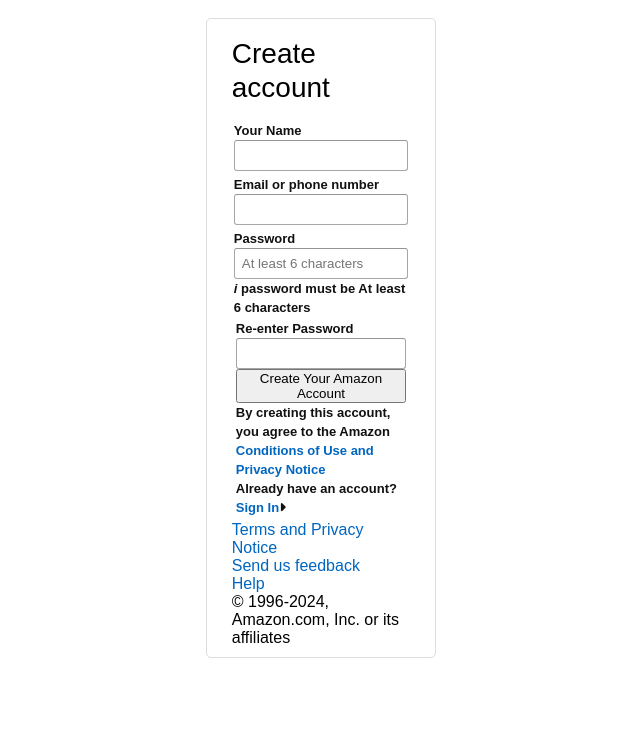
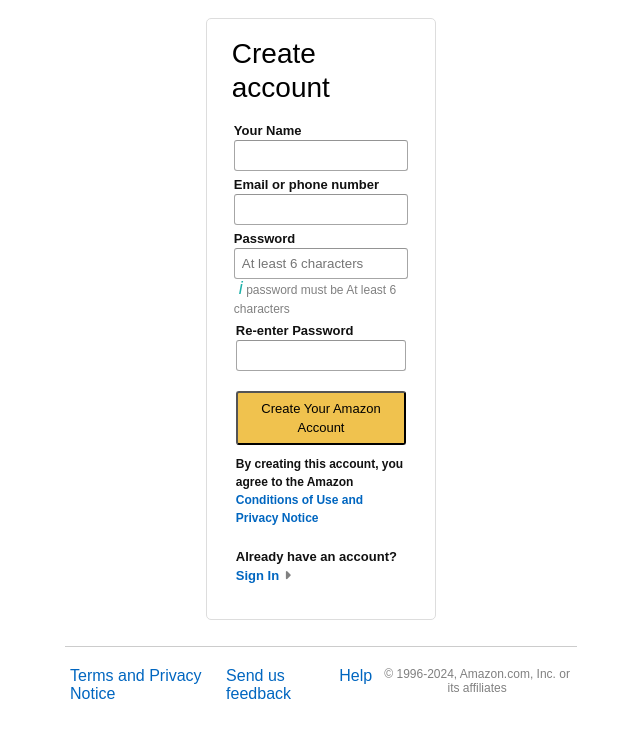
Before and after one commit to vkrs24/Amazon_PimeVideo_Clone, a plain HTML site: page signup.html in a window 1280 px wide. Shown: the part 55-792 px from the top of the page, without its empty margins (319-959 px from the left). Drawn offline with Linux system fonts and the light colour scheme; a script that the page names is missing; a web font is replaced by a local one.

Commit message:
Add files via upload

```diff
--- a/signup.css
+++ b/signup.css
@@ -6,7 +6,7 @@
     font-family: 'Amazon Ember', sans-serif;
     text-decoration: none;
 }
-.container{
+#container{
     display: flex;
     flex-direction: column;
     align-items: center;
@@ -35,7 +35,7 @@ img{
     padding:10px 25px;
     display: flex;
     flex-direction: column;
-    flex-wrap: warp;
+    flex-wrap: wrap;
     justify-content: space-evenly;
 }
 
@@ -74,4 +74,88 @@ input:focus {
     box-shadow: 0 1px 0 rgb(255, 255, 255 / 50%), 0 1px 0 rgb(0,0,0/7%) inset;
 }
 
+.logo > img{
+    padding: 20px;
+}
+
+.pass-label{
+    justify-content: space-between;
+}
+
+.warn{
+    font-size: 12px;
+    font-weight: 400;
+    color: gray;
+}
+
+.warn > span > i{
+    color: lightseagreen;
+    font-size: 18px;
+    font-family: "Amazon Ember", sans-serif;
+}
+
+.btn{
+    margin: 10px 0;
+}
+
+button {
+    padding: 6px;
+    border-radius: 3px;
+    width: 100%;
+    cursor: pointer;
+    background-color: linear-gradient(to bottom, #f7dfa5, #f0c14b);
+}
+.signup-btn {
+    margin: 10px 0 0;
+    background-color: #f0c24e;
+    font-size: 13px;
+    line-height: 19px;
+    border: 1px solid #a88734 #9c7e31 #846a29;
+}
+.terms > p {
+    font-size: 12px;
+    line-height: 1.5;
+    margin-top: 10px;
+}
+.keep-signin {
+    margin: 20px 0px;
+}
+
+.keep-signin > a,
+label{
+    font-size: 13px;
+}
+
+i{
+    padding-left: 5px;
+    color: gray;
+}
+
 /* Sign-up-end */
+
+/* Footer- started */
+.footer {
+    display: flex;
+    flex-direction: column;
+    padding: 15px 0 30px 0;
+    border-top: 1px solid #ccc;
+    box-shadow: outset 1px 5px 5px 0px rgba(0, 0, 0, 0.31);
+    width: 40%;
+    margin: auto;
+}
+.term {
+    display: flex;
+    justify-content: center;
+}
+.term > p{
+    margin: 5px 5px;
+}
+
+.copyright{
+    text-align: center;
+    font-size: 12px;
+    color: gray;
+    margin: 5px 0;
+}
+
+/* Footer ended */
--- a/signup.html
+++ b/signup.html
@@ -13,7 +13,7 @@
   </head>
   <body>
     <!-- Logo -->
-    <div class="container">
+    <div id="container">
       <img src="Images/prime-logo.png" alt="main-logo" />
     </div>
 
@@ -73,7 +73,7 @@
       </div>
 
       <div class="input password">
-        <div class="passLabel">
+        <div class="pass-label">
           <label for="password" class="inputtext">Password</label>
           <input
             type="password"
@@ -87,7 +87,7 @@
           <span><i>i</i></span> password must be At least 6 characters
         </p>
         <div class="input password">
-          <div class="pass-Label">
+          <div class="pass-label">
             <label for="password" class="inputtext">Re-enter Password</label>
             <input
               type="password"
@@ -104,12 +104,19 @@
           </div>
 
           <div class="terms">
-            <p>By creating this account, you agree to the Amazon <a href="">Conditions of Use and Privacy Notice</a></p>
+            <p>
+              By creating this account, you agree to the Amazon
+              <a href="">Conditions of Use and Privacy Notice</a>
+            </p>
           </div>
 
           <div class="keep-signin">
-            <label for="">Already have an account? <a href="">Sign In</a><i class="fas fa-caret-right"></i></label>
+            <label for=""
+              >Already have an account? <a href="">Sign In</a
+              ><i class="fas fa-caret-right"></i
+            ></label>
           </div>
+        </div>
       </div>
     </div>
     <!-- Signup-end -->
@@ -118,7 +125,7 @@
 
     <footer>
       <div class="footer">
-        <div class="terms">
+        <div class="term">
           <p><a href="">Terms and Privacy Notice</a></p>
           <p><a href="">Send us feedback</a></p>
           <p><a href="">Help</a></p>
```
